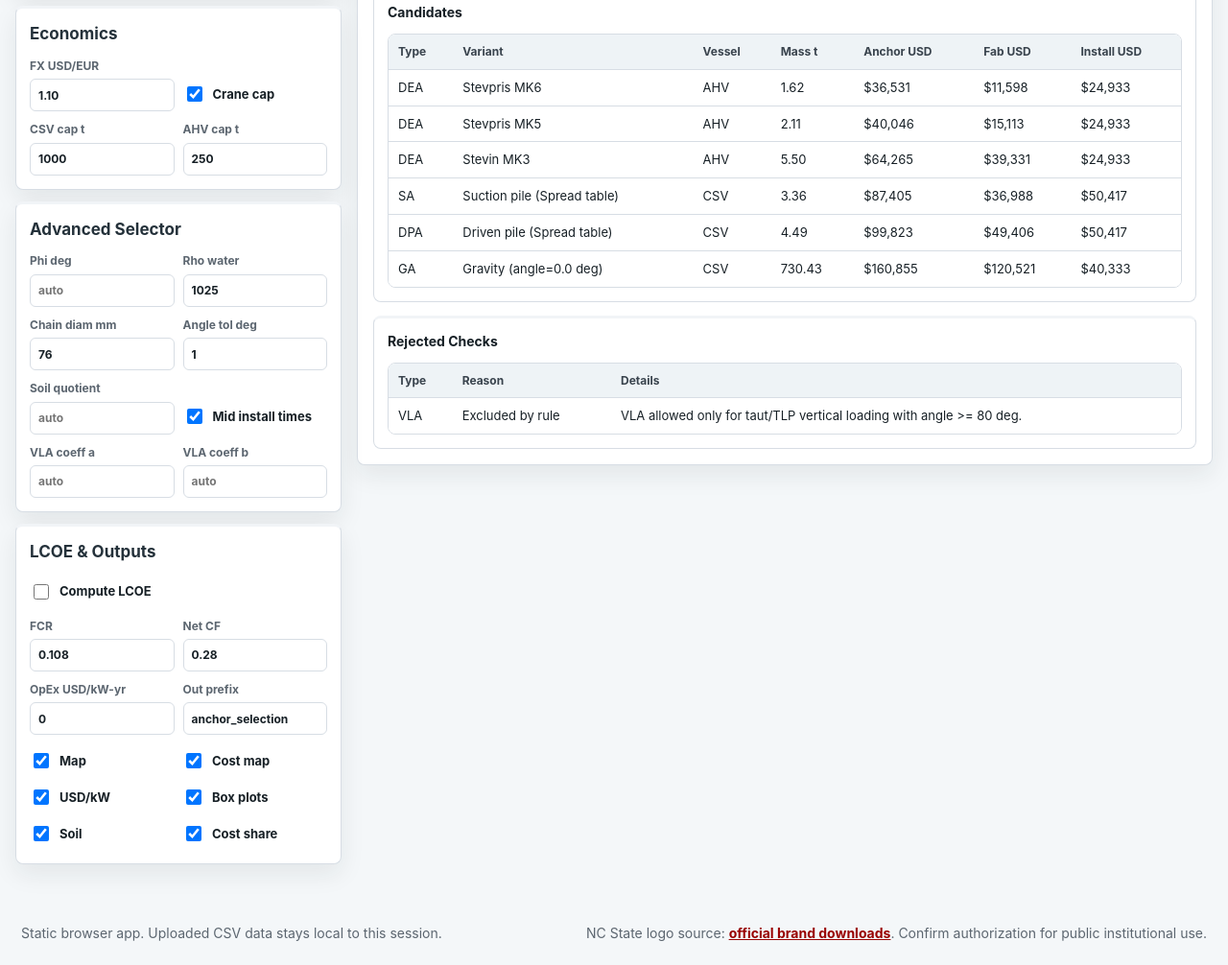
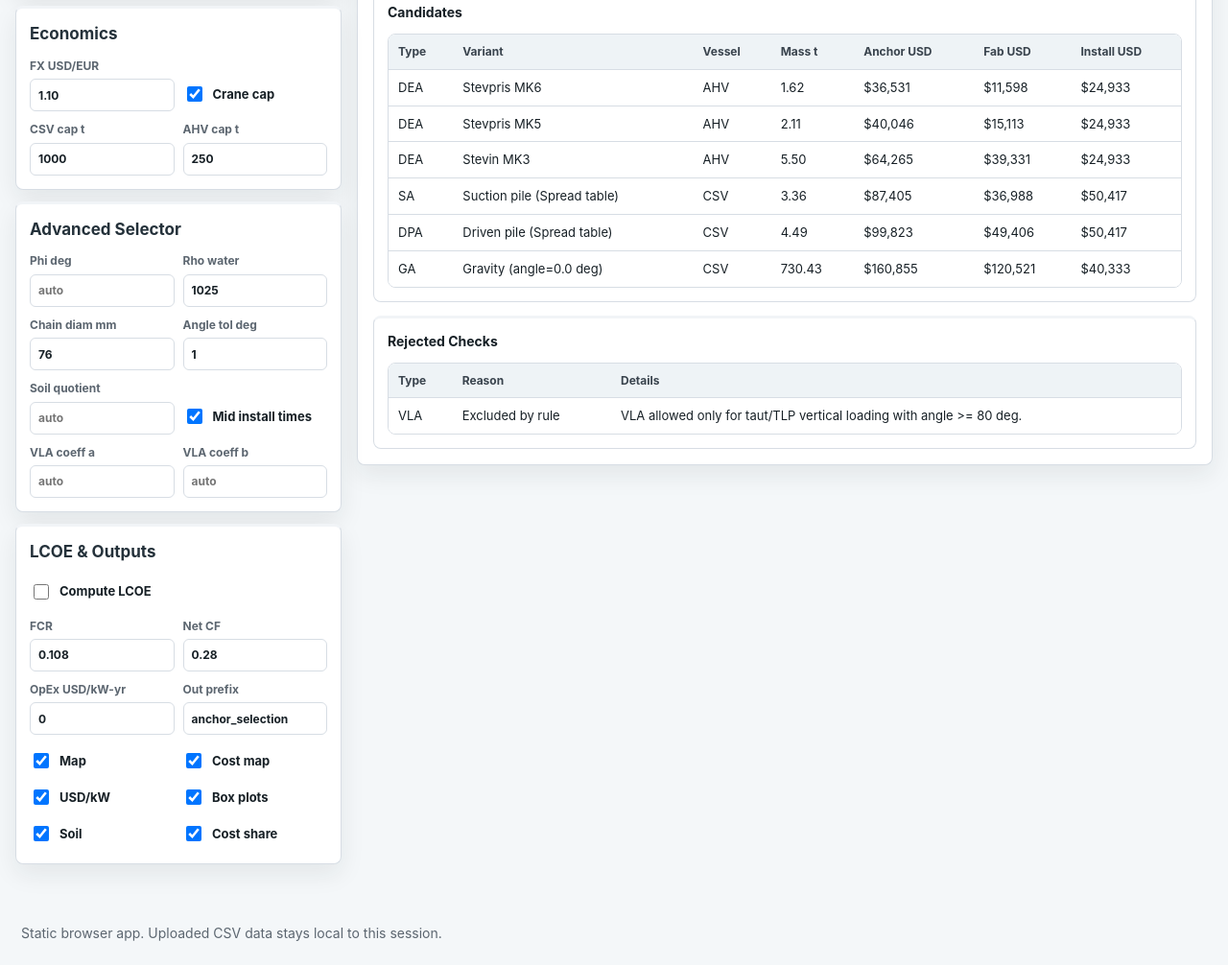
Before and after one commit to BabakAsadi94/anchor-selection-studio, a website: page index.html in a window 1280 px wide. Shown: the part 1426-2432 px from the top of the page at 96% size. Drawn offline with nearby package versions, Linux system fonts and the light colour scheme.

Commit message:
Remove logo source footer note

```diff
--- a/index.html
+++ b/index.html
@@ -563,7 +563,6 @@
 
   <footer class="app-footer">
     <span>Static browser app. Uploaded CSV data stays local to this session.</span>
-    <span>NC State logo source: <a href="https://brand.ncsu.edu/downloads/" target="_blank" rel="noopener">official brand downloads</a>. Confirm authorization for public institutional use.</span>
   </footer>
 
   <script src="https://unpkg.com/leaflet@1.9.4/dist/leaflet.js"></script>
```
